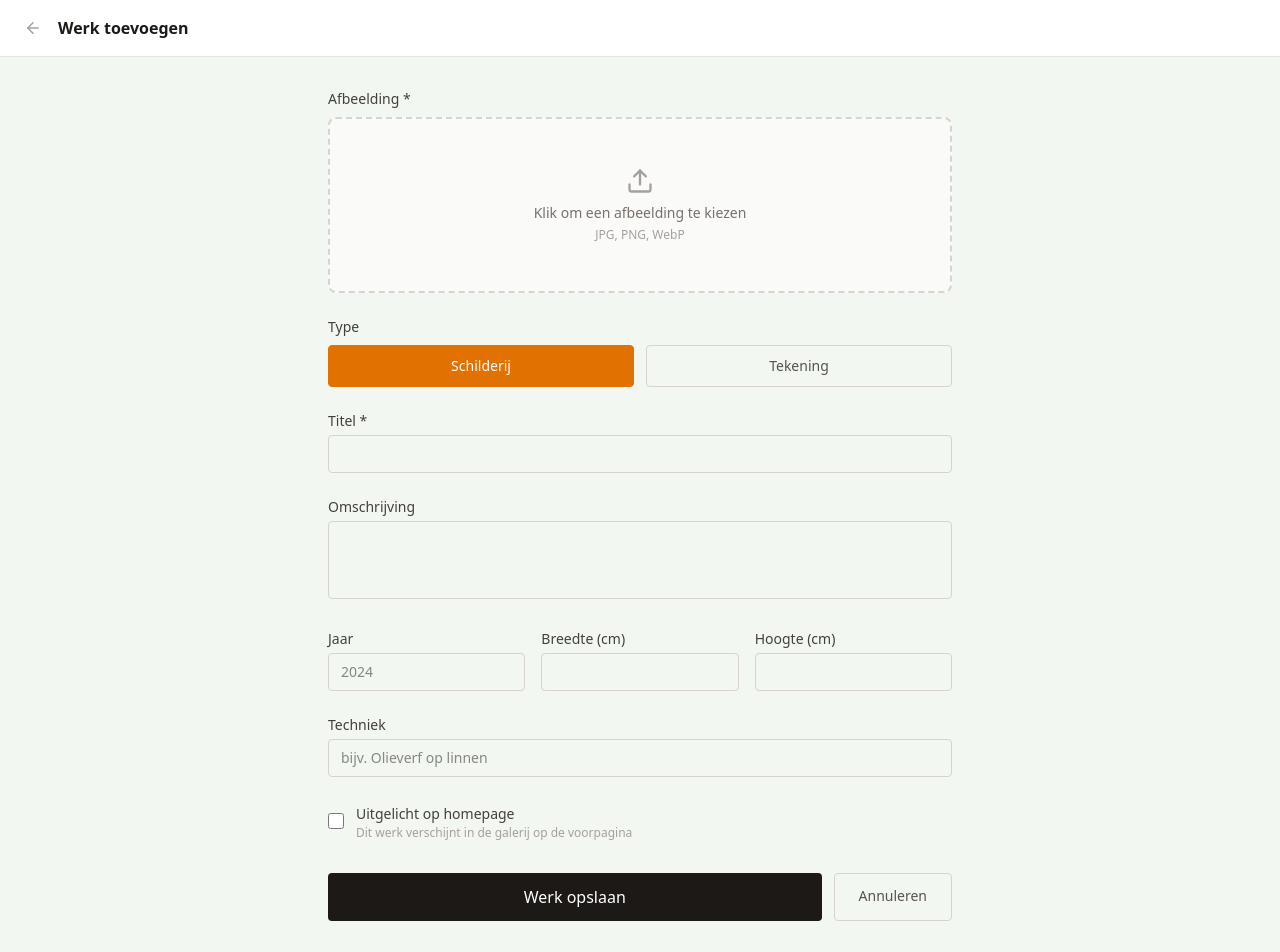
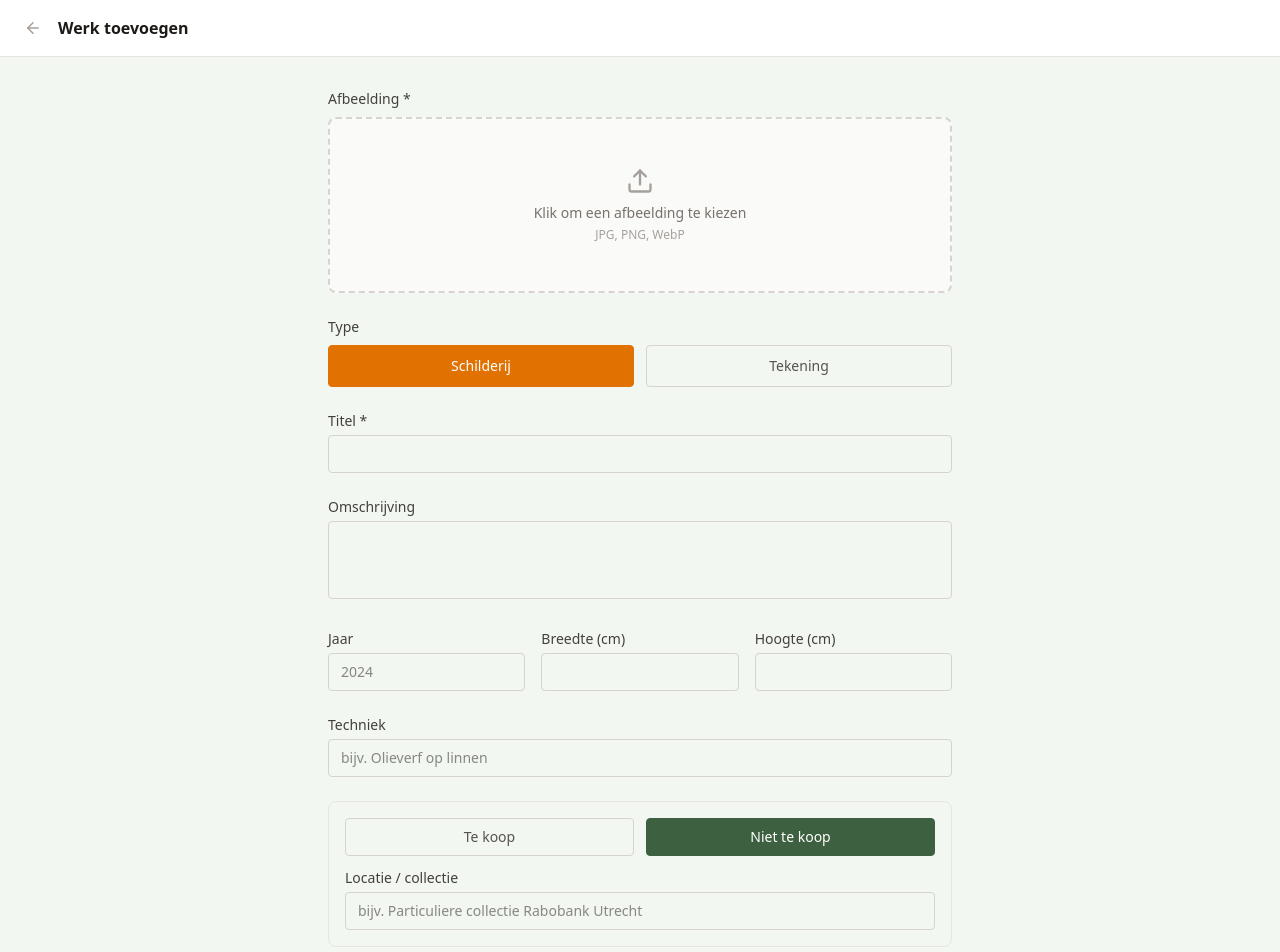
Before and after one commit to JakkoBloemena/bloemena-site, a Next.js app: page /admin/paintings/upload in a window 1280 px wide. Shown: the top 952 px of the page. Built offline with nearby package versions, Linux system fonts and the light colour scheme.

Commit message:
feat: add for_sale/price/collection_info fields to paintings

```diff
--- a/src/app/[locale]/schilderijen/page.tsx
+++ b/src/app/[locale]/schilderijen/page.tsx
@@ -23,7 +23,7 @@ export default async function PaintingsPage({ params }: { params: Promise<{ loca
         <GalleryGrid
           paintings={paintings}
           locale={locale as Locale}
-          galleryLabels={{ year: g('year'), medium: g('medium'), dimensions: g('dimensions'), cm: g('cm') }}
+          galleryLabels={{ year: g('year'), medium: g('medium'), dimensions: g('dimensions'), cm: g('cm'), forSale: g('forSale') }}
         />
       ) : (
         <p className="text-stone-500">{t('noWork')}</p>
--- a/src/app/[locale]/tekeningen/page.tsx
+++ b/src/app/[locale]/tekeningen/page.tsx
@@ -23,7 +23,7 @@ export default async function DrawingsPage({ params }: { params: Promise<{ local
         <GalleryGrid
           paintings={drawings}
           locale={locale as Locale}
-          galleryLabels={{ year: g('year'), medium: g('medium'), dimensions: g('dimensions'), cm: g('cm') }}
+          galleryLabels={{ year: g('year'), medium: g('medium'), dimensions: g('dimensions'), cm: g('cm'), forSale: g('forSale') }}
         />
       ) : (
         <p className="text-stone-500">{t('noWork')}</p>
--- a/src/app/admin/paintings/[id]/EditPaintingForm.tsx
+++ b/src/app/admin/paintings/[id]/EditPaintingForm.tsx
@@ -25,6 +25,9 @@ export default function EditPaintingForm({ painting }: { painting: Painting }) {
     height_cm: painting.height_cm?.toString() ?? '',
     medium: painting.medium_nl ?? '',
     featured: painting.featured,
+    for_sale: painting.for_sale ?? false,
+    price_eur: painting.price_eur?.toString() ?? '',
+    collection_info: painting.collection_info ?? '',
   })
 
   function set(key: string, val: string | boolean) {
@@ -67,6 +70,9 @@ export default function EditPaintingForm({ painting }: { painting: Painting }) {
       medium_nl: form.medium || null,
       medium_en: form.medium || null,
       featured: form.featured,
+      for_sale: form.for_sale,
+      price_eur: form.for_sale && form.price_eur ? parseFloat(form.price_eur) : null,
+      collection_info: !form.for_sale && form.collection_info ? form.collection_info : null,
       image_url: imageUrl,
     }).eq('id', painting.id)
 
@@ -164,6 +170,37 @@ export default function EditPaintingForm({ painting }: { painting: Painting }) {
             className="w-full border border-stone-300 rounded px-3 py-2 text-sm focus:outline-none focus:border-amber-500" />
         </div>
 
+        {/* For sale */}
+        <div className="border border-stone-200 rounded-lg p-4 space-y-3">
+          <div className="flex gap-3">
+            <button type="button" onClick={() => set('for_sale', true)}
+              className={`flex-1 py-2 rounded border text-sm font-medium transition-colors ${form.for_sale ? 'bg-amber-600 text-white border-amber-600' : 'border-stone-300 text-stone-600 hover:border-amber-400'}`}>
+              Te koop
+            </button>
+            <button type="button" onClick={() => set('for_sale', false)}
+              className={`flex-1 py-2 rounded border text-sm font-medium transition-colors ${!form.for_sale ? 'bg-forest-700 text-white border-forest-700' : 'border-stone-300 text-stone-600 hover:border-stone-400'}`}>
+              Niet te koop
+            </button>
+          </div>
+          {form.for_sale ? (
+            <div>
+              <label className="block text-sm font-medium text-stone-700 mb-1">Prijs (EUR)</label>
+              <div className="relative">
+                <span className="absolute left-3 top-1/2 -translate-y-1/2 text-stone-400 text-sm">€</span>
+                <input type="number" value={form.price_eur} onChange={e => set('price_eur', e.target.value)}
+                  placeholder="1200" className="w-full border border-stone-300 rounded pl-7 pr-3 py-2 text-sm focus:outline-none focus:border-amber-500" />
+              </div>
+            </div>
+          ) : (
+            <div>
+              <label className="block text-sm font-medium text-stone-700 mb-1">Locatie / collectie</label>
+              <input value={form.collection_info} onChange={e => set('collection_info', e.target.value)}
+                placeholder="bijv. Particuliere collectie Rabobank Utrecht"
+                className="w-full border border-stone-300 rounded px-3 py-2 text-sm focus:outline-none focus:border-amber-500" />
+            </div>
+          )}
+        </div>
+
         <label className="flex items-center gap-3 cursor-pointer">
           <input type="checkbox" checked={form.featured} onChange={e => set('featured', e.target.checked)} className="w-4 h-4 accent-amber-600" />
           <div>
--- a/src/app/admin/paintings/upload/page.tsx
+++ b/src/app/admin/paintings/upload/page.tsx
@@ -22,6 +22,9 @@ export default function UploadPaintingPage() {
     year: '', width_cm: '', height_cm: '',
     medium: '',
     featured: false,
+    for_sale: false,
+    price_eur: '',
+    collection_info: '',
   })
 
   function handleFile(e: React.ChangeEvent<HTMLInputElement>) {
@@ -62,6 +65,9 @@ export default function UploadPaintingPage() {
       medium_nl: form.medium || null,
       medium_en: form.medium || null,
       featured: form.featured,
+      for_sale: form.for_sale,
+      price_eur: form.for_sale && form.price_eur ? parseFloat(form.price_eur) : null,
+      collection_info: !form.for_sale && form.collection_info ? form.collection_info : null,
       image_url: publicUrl,
       sort_order: 999,
     })
@@ -175,13 +181,44 @@ export default function UploadPaintingPage() {
             className="w-full border border-stone-300 rounded px-3 py-2 text-sm focus:outline-none focus:border-amber-500" />
         </div>
 
+        {/* For sale */}
+        <div className="border border-stone-200 rounded-lg p-4 space-y-3">
+          <div className="flex gap-3">
+            <button type="button" onClick={() => set('for_sale', true)}
+              className={`flex-1 py-2 rounded border text-sm font-medium transition-colors ${form.for_sale ? 'bg-amber-600 text-white border-amber-600' : 'border-stone-300 text-stone-600 hover:border-amber-400'}`}>
+              Te koop
+            </button>
+            <button type="button" onClick={() => set('for_sale', false)}
+              className={`flex-1 py-2 rounded border text-sm font-medium transition-colors ${!form.for_sale ? 'bg-forest-700 text-white border-forest-700' : 'border-stone-300 text-stone-600 hover:border-stone-400'}`}>
+              Niet te koop
+            </button>
+          </div>
+          {form.for_sale ? (
+            <div>
+              <label className="block text-sm font-medium text-stone-700 mb-1">Prijs (EUR)</label>
+              <div className="relative">
+                <span className="absolute left-3 top-1/2 -translate-y-1/2 text-stone-400 text-sm">€</span>
+                <input type="number" value={form.price_eur} onChange={(e) => set('price_eur', e.target.value)}
+                  placeholder="1200" className="w-full border border-stone-300 rounded pl-7 pr-3 py-2 text-sm focus:outline-none focus:border-amber-500" />
+              </div>
+            </div>
+          ) : (
+            <div>
+              <label className="block text-sm font-medium text-stone-700 mb-1">Locatie / collectie</label>
+              <input value={form.collection_info} onChange={(e) => set('collection_info', e.target.value)}
+                placeholder="bijv. Particuliere collectie Rabobank Utrecht"
+                className="w-full border border-stone-300 rounded px-3 py-2 text-sm focus:outline-none focus:border-amber-500" />
+            </div>
+          )}
+        </div>
+
         {/* Featured */}
         <label className="flex items-center gap-3 cursor-pointer">
           <input type="checkbox" checked={form.featured} onChange={(e) => set('featured', e.target.checked)}
             className="w-4 h-4 accent-amber-600" />
           <div>
             <span className="text-sm font-medium text-stone-700">Uitgelicht op homepage</span>
-            <p className="text-xs text-stone-400">Dit werk verschijnt in de galerij op de voorpagina</p>
+            <p className="text-xs text-stone-400">Dit werk verschijnt in de slideshow op de voorpagina</p>
           </div>
         </label>
 
--- a/src/components/gallery/GalleryGrid.tsx
+++ b/src/components/gallery/GalleryGrid.tsx
@@ -9,7 +9,7 @@ import type { Locale } from '@/types'
 interface Props {
   paintings: Painting[]
   locale: Locale
-  galleryLabels: { year: string; medium: string; dimensions: string; cm: string }
+  galleryLabels: { year: string; medium: string; dimensions: string; cm: string; forSale: string }
 }
 
 export default function GalleryGrid({ paintings, locale, galleryLabels }: Props) {
@@ -105,6 +105,15 @@ export default function GalleryGrid({ paintings, locale, galleryLabels }: Props)
                   </div>
                 )}
               </dl>
+              <div className="mt-4 pt-4 border-t border-forest-700">
+                {current.for_sale && current.price_eur ? (
+                  <p className="text-ochre-400 font-semibold text-base">
+                    {galleryLabels.forSale} — € {current.price_eur.toLocaleString('nl-NL')}
+                  </p>
+                ) : current.collection_info ? (
+                  <p className="text-forest-300 text-sm italic">{current.collection_info}</p>
+                ) : null}
+              </div>
             </div>
           </div>
         </div>
--- a/src/messages/en.json
+++ b/src/messages/en.json
@@ -48,7 +48,8 @@
     "year": "Year",
     "medium": "Medium",
     "dimensions": "Dimensions",
-    "cm": "cm"
+    "cm": "cm",
+    "forSale": "Available"
   },
   "footer": {
     "rights": "All rights reserved."
--- a/src/messages/nl.json
+++ b/src/messages/nl.json
@@ -48,7 +48,8 @@
     "year": "Jaar",
     "medium": "Techniek",
     "dimensions": "Afmeting",
-    "cm": "cm"
+    "cm": "cm",
+    "forSale": "Te koop"
   },
   "footer": {
     "rights": "Alle rechten voorbehouden."
--- a/src/types/index.ts
+++ b/src/types/index.ts
@@ -15,6 +15,9 @@ export interface Painting {
   medium_en: string | null
   featured: boolean
   sort_order: number
+  for_sale: boolean
+  price_eur: number | null
+  collection_info: string | null
   created_at: string
 }
 
```
